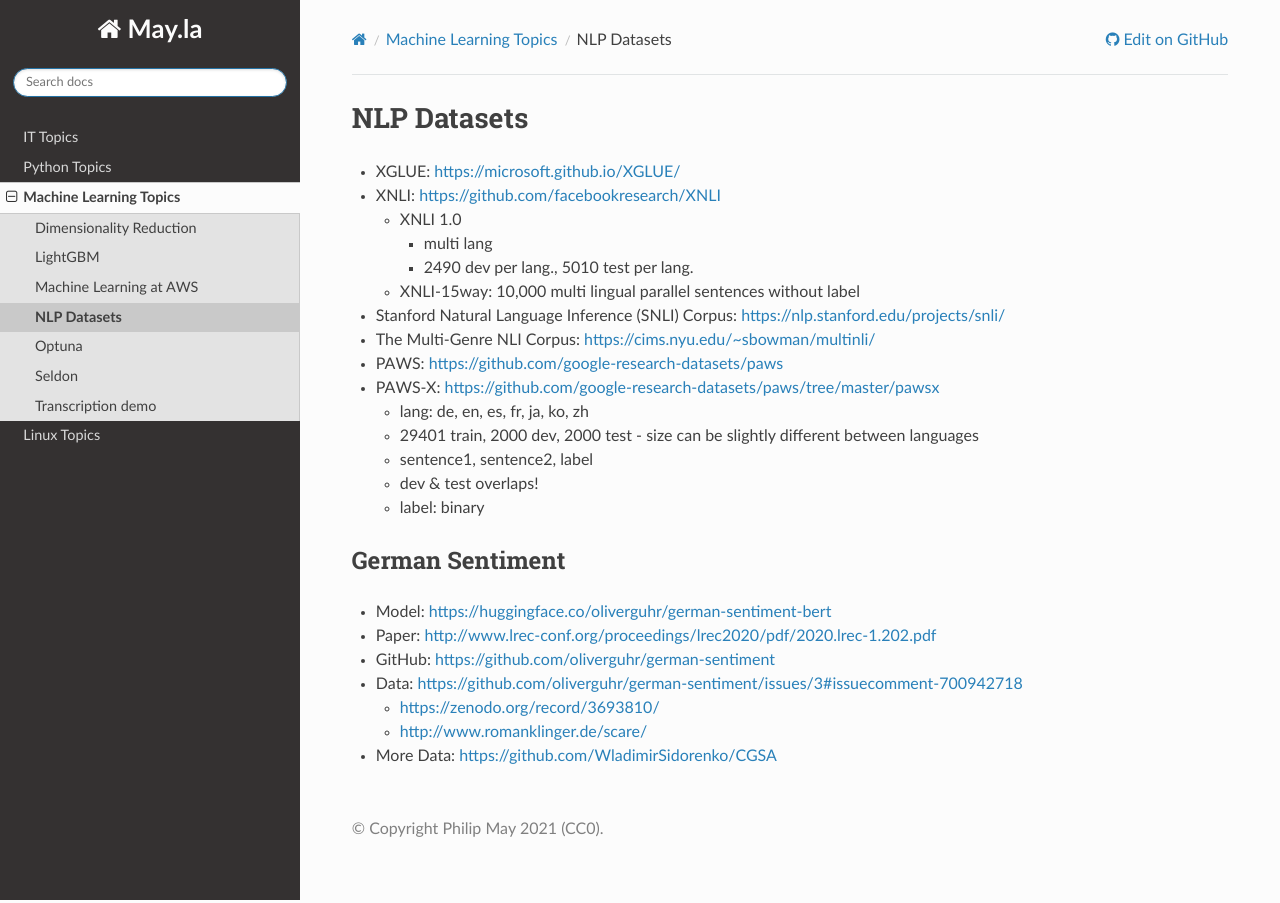
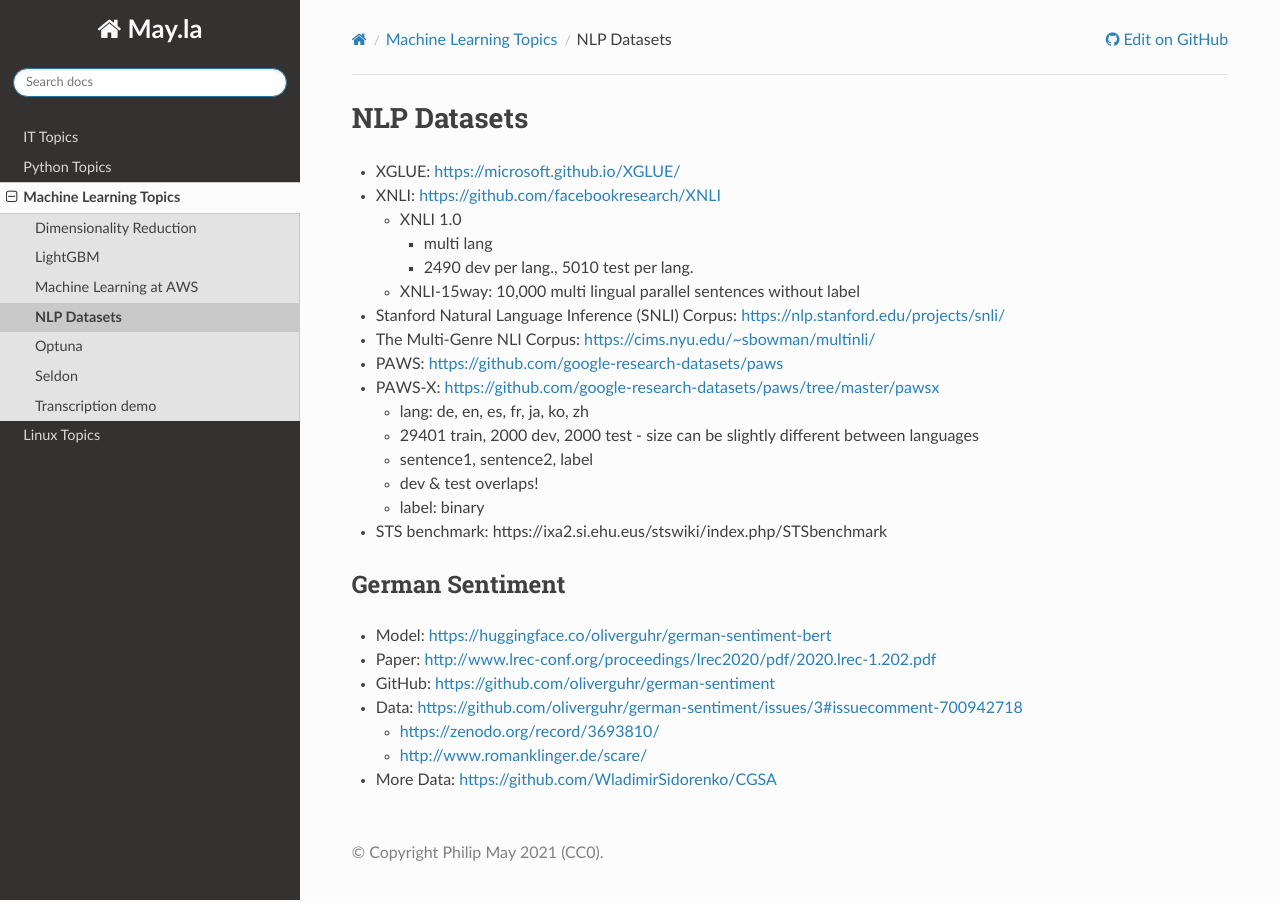
Before and after one commit to PhilipMay/May.la, a Sphinx documentation site: the page built from source/ml/nlp-datasets.md, in a window 1280 px wide. Built offline with Sphinx 7.4.7 and the Read the Docs theme 2.0.0, drawn with Linux system fonts in a browser that asks for light colours.

Commit message:
Update nlp-datasets.md

```diff
--- a/source/ml/nlp-datasets.md
+++ b/source/ml/nlp-datasets.md
@@ -14,6 +14,7 @@
   * sentence1, sentence2, label
   * dev & test overlaps!
   * label: binary
+* STS benchmark: https://ixa2.si.ehu.eus/stswiki/index.php/STSbenchmark
 
 ## German Sentiment
 * Model: <https://huggingface.co/oliverguhr/german-sentiment-bert>
```
